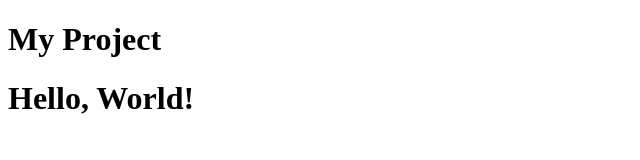
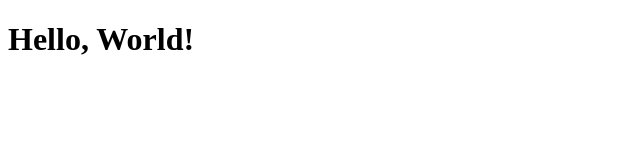
Before and after one commit to patled/ts-project, a website built with webpack: page index.html in a window 1280 px wide. Shown: the whole page, without its empty margins (0-640 px from the left). Built offline with nearby package versions, Linux system fonts and the light colour scheme.

Commit message:
Remove unnecessary heading tag

```diff
--- a/index.html
+++ b/index.html
@@ -4,7 +4,6 @@
   <title>My Project</title>
 </head>
 <body>
-  <h1>My Project</h1>
   <script src="dist/bundle.js"></script>
 </body>
 </html>
```
